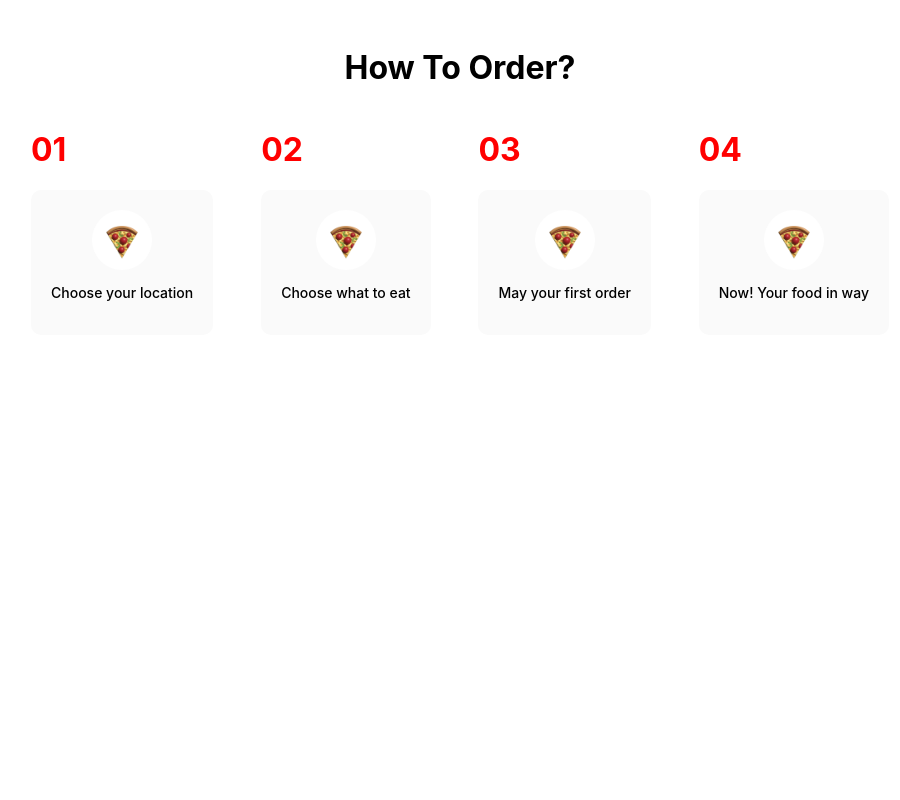
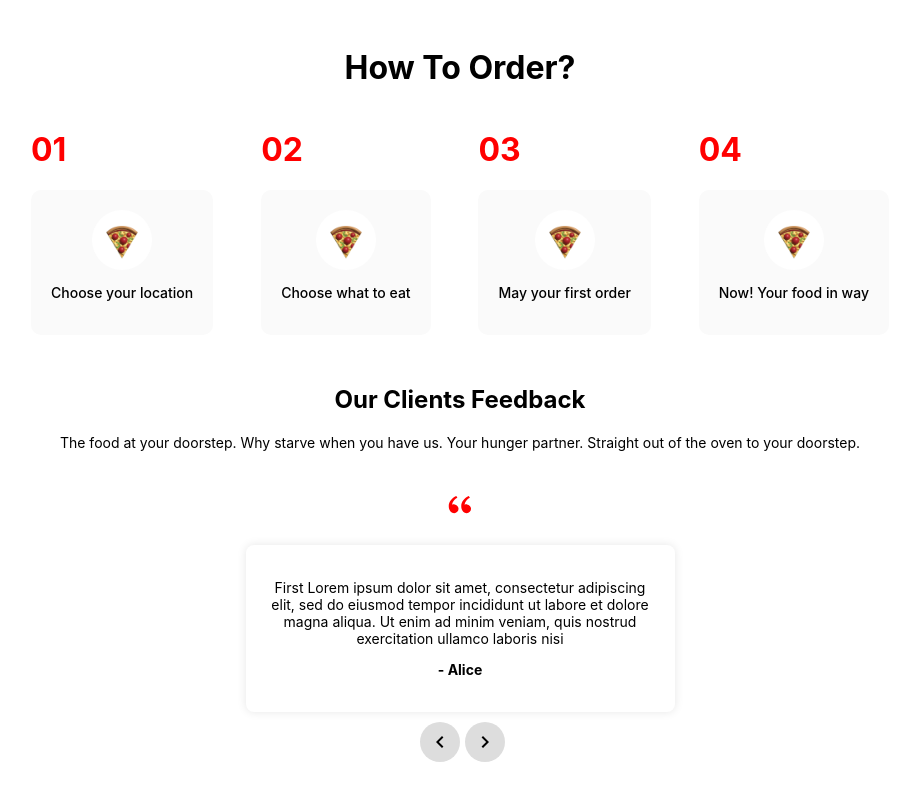
Before and after one commit to ARaihan66/Food_Delivery_Task, a React (Vite) app: page / in a window 1280 px wide. Shown: the part 1165-1965 px from the top of the page, without its empty margins (180-1080 px from the left). Before the commit the page ends 1550 px from the top, so only its background shows below. Built offline with nearby package versions, Linux system fonts and the light colour scheme.

Commit message:
Added client comment section

```diff
--- a/src/components/Dishes/FoodItem/FoodItem.jsx
+++ b/src/components/Dishes/FoodItem/FoodItem.jsx
@@ -1,6 +1,7 @@
 import "./style.css"
 import pizza from "../../../assets/Logo.png";
 import bike from "../../../assets/bike.png";
+import { RiDoubleQuotesR } from "react-icons/ri";
 
 const FoodItem = () => {
   return (
@@ -29,7 +30,10 @@ const FoodItem = () => {
             </div>
         </div>
         <div className="main-bottom">
+       <div className="bottom-quote">
+       <RiDoubleQuotesR className="quote"/>
             <p className="bottom-text">“Lorem ipsum dolor sit amet, consectetur adipiscing elit, sed do eiusmod tempor incididunt ut labore et dolore magna aliqua.”</p>
+       </div>
             <div className="food">
                 <div className="food-image">
                     <img src={pizza} alt="" />
--- a/src/components/Dishes/FoodItem/style.css
+++ b/src/components/Dishes/FoodItem/style.css
@@ -69,6 +69,16 @@
     margin-right: 150px;
 }
 
+.bottom-quote{
+display: flex;
+flex-direction: column;
+}
+
+.quote{
+    height: 80px;
+    width: 30px;
+}
+
 .bottom-text{
     flex:4;
 }
--- /dev/null
+++ b/src/components/Dishes/comment/Comment.jsx
@@ -0,0 +1,146 @@
+//import { useState } from "react";
+//import "./style.css";
+//import { RiDoubleQuotesL } from "react-icons/ri";
+//import { MdKeyboardArrowRight } from "react-icons/md";
+//import { MdKeyboardArrowLeft } from "react-icons/md";
+
+//const comments = [
+//  {
+//    name: "Alice",
+//    text: "First Lorem ipsum dolor sit amet, consectetur adipiscing elit, sed do eiusmod tempor incididunt ut labore et dolore magna aliqua. Ut enim ad minim veniam, quis nostrud exercitation ullamco laboris nisi",
+//  },
+//  {
+//    name: "Bob",
+//    text: "Second Lorem ipsum dolor sit amet, consectetur adipiscing elit, sed do eiusmod tempor incididunt ut labore et dolore magna aliqua. Ut enim ad minim veniam, quis nostrud exercitation ullamco laboris nisi",
+//  },
+//  {
+//    name: "Charlie",
+//    text: "Third Lorem ipsum dolor sit amet, consectetur adipiscing elit, sed do eiusmod tempor incididunt ut labore et dolore magna aliqua. Ut enim ad minim veniam, quis nostrud exercitation ullamco laboris nisi",
+//  },
+//  {
+//    name: "Diana",
+//    text: "Fourth Lorem ipsum dolor sit amet, consectetur adipiscing elit, sed do eiusmod tempor incididunt ut labore et dolore magna aliqua. Ut enim ad minim veniam, quis nostrud exercitation ullamco laboris nisi",
+//  },
+//  {
+//    name: "Eve",
+//    text: "Fifth Lorem ipsum dolor sit amet, consectetur adipiscing elit, sed do eiusmod tempor incididunt ut labore et dolore magna aliqua. Ut enim ad minim veniam, quis nostrud exercitation ullamco laboris nisi",
+//  },
+//];
+
+//const Comment = () => {
+//  const [current, setCurrent] = useState(0);
+
+//  const nextComment = () => {
+//    setCurrent(current === comments.length - 1 ? 0 : current + 1);
+//  };
+
+//  const prevComment = () => {
+//    setCurrent(current === 0 ? comments.length - 1 : current - 1);
+//  };
+//  return (
+//    <div className="main">
+//      <div className="client-feedback">
+//        <h2>Our Clients Feedback</h2>
+//        <p>
+//          The food at your doorstep. Why starve when you have us. You hunger
+//          partner. Straight out of the oven to your doorstep.
+//        </p>
+//      </div>
+//      <div className="quote-container">
+//        <RiDoubleQuotesL className="quote"/>
+//      </div>
+
+//      <div className="slider">
+//        <div className="comment">
+//          <p>{comments[current].text}</p>
+//          <p>
+//            <strong>- {comments[current].name}</strong>
+//          </p>
+//        </div>
+//        <div className="button-container">
+//          <button onClick={prevComment} className="nav-button">
+//        <MdKeyboardArrowLeft className="button-symble"/>
+//        </button>
+//        <button onClick={nextComment} className="nav-button">
+//        <MdKeyboardArrowRight />
+//        </button>
+//        </div>
+//      </div>
+//    </div>
+//  );
+//};
+
+//export default Comment;
+
+import { useState } from "react";
+import "./style.css";
+import { RiDoubleQuotesL } from "react-icons/ri";
+import { MdKeyboardArrowRight, MdKeyboardArrowLeft } from "react-icons/md";
+
+const comments = [
+  {
+    name: "Alice",
+    text: "First Lorem ipsum dolor sit amet, consectetur adipiscing elit, sed do eiusmod tempor incididunt ut labore et dolore magna aliqua. Ut enim ad minim veniam, quis nostrud exercitation ullamco laboris nisi",
+  },
+  {
+    name: "Bob",
+    text: "Second Lorem ipsum dolor sit amet, consectetur adipiscing elit, sed do eiusmod tempor incididunt ut labore et dolore magna aliqua. Ut enim ad minim veniam, quis nostrud exercitation ullamco laboris nisi",
+  },
+  {
+    name: "Charlie",
+    text: "Third Lorem ipsum dolor sit amet, consectetur adipiscing elit, sed do eiusmod tempor incididunt ut labore et dolore magna aliqua. Ut enim ad minim veniam, quis nostrud exercitation ullamco laboris nisi",
+  },
+  {
+    name: "Diana",
+    text: "Fourth Lorem ipsum dolor sit amet, consectetur adipiscing elit, sed do eiusmod tempor incididunt ut labore et dolore magna aliqua. Ut enim ad minim veniam, quis nostrud exercitation ullamco laboris nisi",
+  },
+  {
+    name: "Eve",
+    text: "Fifth Lorem ipsum dolor sit amet, consectetur adipiscing elit, sed do eiusmod tempor incididunt ut labore et dolore magna aliqua. Ut enim ad minim veniam, quis nostrud exercitation ullamco laboris nisi",
+  },
+];
+
+const Comment = () => {
+  const [current, setCurrent] = useState(0);
+
+  const nextComment = () => {
+    setCurrent(current === comments.length - 1 ? 0 : current + 1);
+  };
+
+  const prevComment = () => {
+    setCurrent(current === 0 ? comments.length - 1 : current - 1);
+  };
+
+  return (
+    <div className="main">
+      <div className="client-feedback">
+        <h2>Our Clients Feedback</h2>
+        <p>
+          The food at your doorstep. Why starve when you have us. Your hunger
+          partner. Straight out of the oven to your doorstep.
+        </p>
+      </div>
+      <div className="quote-container">
+        <RiDoubleQuotesL className="quote" />
+      </div>
+      <div className="slider">
+        <div className="comment">
+          <p>{comments[current].text}</p>
+          <p>
+            <strong>- {comments[current].name}</strong>
+          </p>
+        </div>
+        <div className="button-container">
+          <button onClick={prevComment} className="nav-button">
+            <MdKeyboardArrowLeft className="button-symbol" />
+          </button>
+          <button onClick={nextComment} className="nav-button">
+            <MdKeyboardArrowRight className="button-symbol" />
+          </button>
+        </div>
+      </div>
+    </div>
+  );
+};
+
+export default Comment;
--- /dev/null
+++ b/src/components/Dishes/comment/style.css
@@ -0,0 +1,133 @@
+/*.client-feedback{
+    text-align: center;
+}
+
+.quote-container{
+    display: flex;
+    justify-content: center;
+    align-items: center;
+}
+
+.quote{
+    color: red;
+}
+
+.slider {
+    display: flex;
+    flex-direction: column;
+    justify-content: center;
+    align-items: center;
+    width: 100%;
+    position: relative;
+  }
+
+  .comment {
+    width: 50%;
+    padding: 20px;
+    margin: 0 20px;
+    text-align: center;
+    font-size: 1.2rem;
+    background: #fff;
+    border-radius: 8px;
+    box-shadow: 0 0 10px rgba(0, 0, 0, 0.1);
+    transition: all 0.3s ease-in-out;
+  }
+
+  .button-container{
+    display: flex;
+    justify-content: space-between;
+    align-items: center;
+    margin: 10px 0px;
+  }
+
+  .nav-button {
+    display: flex;
+    justify-content: center;
+    align-items: center;
+    border: none;
+    height: 40px;
+    width: 40px;
+    padding: 10px 20px;
+    cursor: pointer;
+    margin-left: 5px;
+    font-size: 1rem;
+    border-radius: 50%;
+    -webkit-border-radius: 50%;
+    -moz-border-radius: 50%;
+    -ms-border-radius: 50%;
+    -o-border-radius: 50%;
+}
+
+.button-symble{
+    color: black;
+}
+
+.nav-button:hover {
+    background: rgba(255, 83, 49, 1);
+  }
+  */
+
+  .client-feedback {
+    text-align: center;
+  }
+
+  .quote-container {
+    display: flex;
+    justify-content: center;
+    align-items: center;
+  }
+
+  .quote {
+    color: red;
+    font-size: 2rem; /* Adjust size as needed */
+  }
+
+  .slider {
+    display: flex;
+    flex-direction: column;
+    justify-content: center;
+    align-items: center;
+    width: 100%;
+    position: relative;
+  }
+
+  .comment {
+    width: 50%;
+    padding: 20px;
+    margin: 0 20px;
+    text-align: center;
+    font-size: 1.2rem;
+    background: #fff;
+    border-radius: 8px;
+    box-shadow: 0 0 10px rgba(0, 0, 0, 0.1);
+    transition: all 0.3s ease-in-out;
+  }
+
+  .button-container {
+    display: flex;
+    justify-content: space-between;
+    align-items: center;
+    margin: 10px 0;
+  }
+
+  .nav-button {
+    display: flex;
+    justify-content: center;
+    align-items: center;
+    border: none;
+    height: 40px;
+    width: 40px;
+    cursor: pointer;
+    margin-left: 5px;
+    font-size: 1.5rem;
+    border-radius: 50%;
+    background: #ddd;
+  }
+
+  .button-symbol {
+    color: black;
+  }
+
+  .nav-button:hover {
+    background: rgba(255, 83, 49, 1);
+  }
--- a/src/components/Dishes/main/Main.jsx
+++ b/src/components/Dishes/main/Main.jsx
@@ -1,18 +1,22 @@
-import FoodItem from "../foodItem/FoodItem"
-import OrderProcess from "../order/OrderProcess"
-import "./style.css"
+import Comment from "../comment/Comment";
+import FoodItem from "../foodItem/FoodItem";
+import OrderProcess from "../order/OrderProcess";
+import "./style.css";
 
 const Main = () => {
   return (
-    <div className='dishes-main'>
-        <div className="dishes">
-        <h3>MORE THAN <span>10,000</span> DISHES TO ORDER!</h3>
+    <div className="dishes-main">
+      <div className="dishes">
+        <h3>
+          MORE THAN <span>10,000</span> DISHES TO ORDER!
+        </h3>
         <p>Welcome to The Biggest Network of Food Ordering & Delivery</p>
-        </div>
-        <FoodItem/>
-        <OrderProcess/>
+      </div>
+      <FoodItem />
+      <OrderProcess />
+      <Comment />
     </div>
-  )
-}
+  );
+};
 
-export default Main
+export default Main;
```
